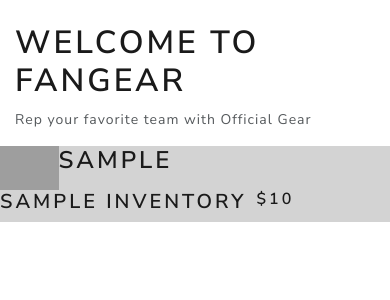
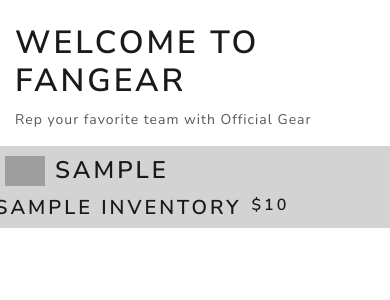
Before and after one commit to ysawiris/contractor-project, a Flask app: page / in a window 390 px wide. Shown: the part 198-498 px from the top of the page. Run offline with Flask 2, Linux system fonts and the light colour scheme; a database or web service that is not in the repository returns one stand-in record (values such as "Sample title"); grey boxes are pictures that could not be loaded.

Commit message:
hmtl updates

```diff
--- a/templates/item_show.html
+++ b/templates/item_show.html
@@ -4,9 +4,9 @@
 <div class="container">
     <div class="row text-center" style="background-color:lightgrey">
         <div class="col-md-12 text center">
-            </div class="panel-body">
-                <img src="{{ inventory.pic_path }}" style="width: 15%">
                 <h3 style="padding-right: 10px"><a href="/inventory/{{ inventory._id }}">{{inventory.product_team_brand}}</a></h3>
+            </div class="panel-head">
+                <img src="{{ inventory.pic_path }}" style="width: 25%; padding-bottom: 15px; padding-left: 15px; padding-right: 10px">
                 <h4 style="padding-right: 10px">{{inventory.product_name}}</h4>
                 <h5 style="padding-right: 10px">${{inventory.product_price}}</h5>
             </div>
--- a/templates/show_inventory.html
+++ b/templates/show_inventory.html
@@ -2,11 +2,11 @@
 {% extends 'base.html' %}
 {% block content %}
 {% for inventory in inventory_list %}
-<div class="container">
+<div class="container" style="padding-bottom: 10px; padding-left: 10px; padding-right: 10px;">
     <div class="row text-center" style="background-color:lightgrey">
-            <div class="col-md-12 text center">
+            <div class="col-md-12 text center" style="padding-top: 10px">
                 </div class="panel-body">
-                    <img src="{{ inventory.pic_path }}" style="width: 15%">
+                    <img src="{{ inventory.pic_path }}" style="width: 15%; padding-bottom: 10px; padding-left: 10px; padding-right: 10px;">
                     <h3 style="padding-right: 10px"><a href="/inventory/{{ inventory._id }}">{{inventory.product_team_brand}}</a></h3>
                     <h4 style="padding-right: 10px">{{inventory.product_name}}</h4>
                     <h5 style="padding-right: 10px">${{inventory.product_price}}</h5>
```
